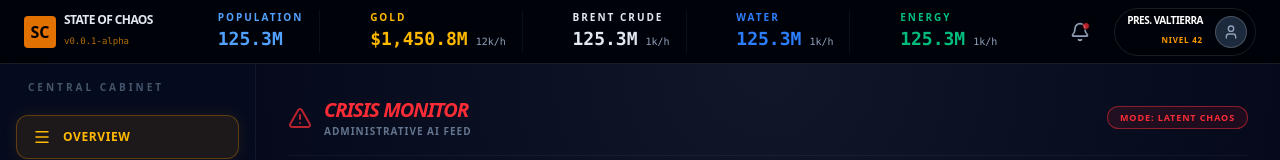
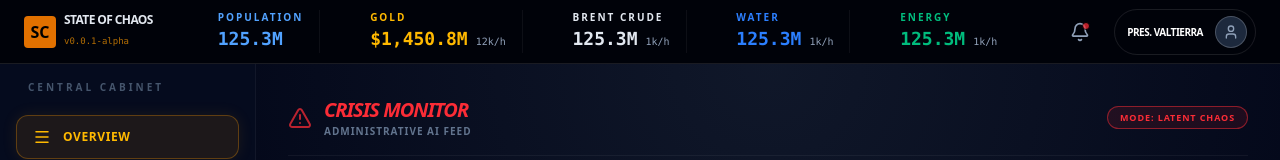
Before and after one commit to damianrebolo/web3-chaos, a React app: page /#/dashboard in a window 1280 px wide. Shown: the top 160 px of the page. Built offline with nearby package versions, Linux system fonts and the light colour scheme; the HTML template or start-up script is replaced by a standard one.

Commit message:
feat: remove stuff

```diff
--- a/src/components/Header/index.tsx
+++ b/src/components/Header/index.tsx
@@ -1,12 +1,4 @@
-import {
-  Bell,
-  X,
-  User,
-  CheckCircle2,
-  Settings2,
-  Globe,
-  LogOut,
-} from "lucide-react";
+import { Bell, X, User, CheckCircle2, Settings2, LogOut } from "lucide-react";
 import StatCard from "../StatCard";
 import { useState } from "react";
 
@@ -83,22 +75,6 @@ export const Header = () => {
       </div>
 
       <div className="flex items-center gap-4 ml-8 relative">
-        {/*<div className="text-right flex flex-col items-end mr-2">
-          <div className="flex items-center gap-2 text-amber-500/80">
-            <Clock size={12} />
-            <span className="text-xs font-mono font-bold uppercase">
-              {time.toLocaleTimeString([], {
-                hour: "2-digit",
-                minute: "2-digit",
-                second: "2-digit",
-              })}
-            </span>
-          </div>
-          <span className="text-[9px] text-slate-500 font-bold tracking-widest uppercase">
-            World: Alpha-01
-          </span>
-        </div>*/}
-
         {/* Botón Notificaciones */}
         <div className="relative">
           <button
@@ -165,9 +141,6 @@ export const Header = () => {
               <span className="text-[10px] font-black text-white block leading-none uppercase tracking-tighter">
                 Pres. Valtierra
               </span>
-              <span className="text-[8px] text-amber-500 font-bold uppercase tracking-widest">
-                Nivel 42
-              </span>
             </div>
             <div className="w-8 h-8 rounded-full bg-slate-800 border border-white/20 flex items-center justify-center overflow-hidden">
               <User size={16} className="text-slate-400" />
@@ -192,9 +165,6 @@ export const Header = () => {
                 <button className="w-full flex items-center gap-3 px-4 py-2.5 text-[10px] font-bold text-slate-300 hover:bg-white/5 rounded-lg transition-all uppercase tracking-wider">
                   <Settings2 size={14} /> Account Settings
                 </button>
-                <button className="w-full flex items-center gap-3 px-4 py-2.5 text-[10px] font-bold text-slate-300 hover:bg-white/5 rounded-lg transition-all uppercase tracking-wider">
-                  <Globe size={14} /> World Selector
-                </button>
                 <div className="my-1 border-t border-white/5 mx-2" />
                 <button className="w-full flex items-center gap-3 px-4 py-2.5 text-[10px] font-bold text-red-500 hover:bg-red-500/10 rounded-lg transition-all uppercase tracking-wider">
                   <LogOut size={14} /> End Session
```
